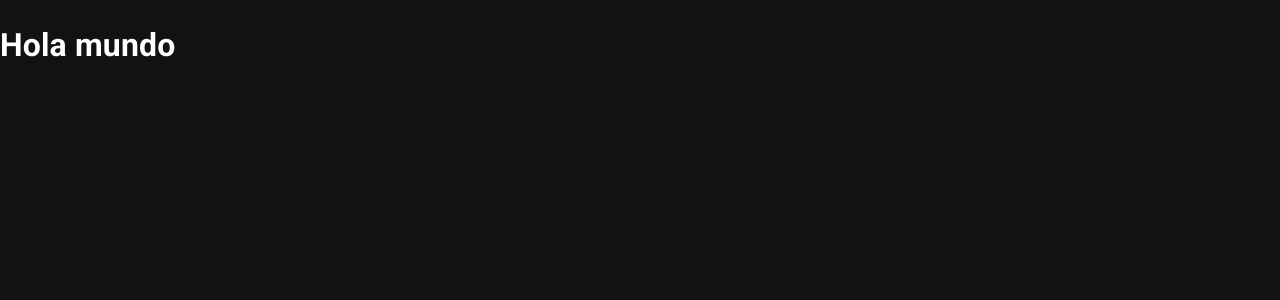
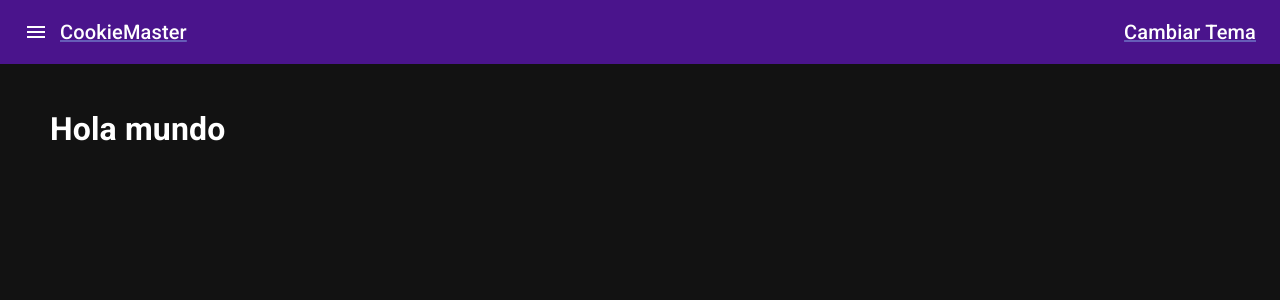
Before and after one commit to mundoenrique/04-next-cookie-master, a Next.js app: page / in a window 1280 px wide. Shown: the top 300 px of the page. Built offline with nearby package versions, Linux system fonts and the light colour scheme.

Commit message:
Crea layout y navbar

```diff
--- /dev/null
+++ b/components/layouts/Layout.tsx
@@ -0,0 +1,25 @@
+import { FC } from 'react';
+import Head from 'next/head';
+import { Navbar } from '../ui';
+
+interface Props {
+  children: JSX.Element;
+}
+
+export const Layout: FC<Props> = ({ children }) => {
+  return (
+    <>
+      <Head>layout</Head>
+      <nav>
+        <Navbar />
+      </nav>
+      <main
+        style={{
+          padding: '20px 50px',
+        }}
+      >
+        {children}
+      </main>
+    </>
+  );
+};
--- /dev/null
+++ b/components/layouts/index.ts
@@ -0,0 +1 @@
+export * from './Layout';
--- /dev/null
+++ b/components/ui/Navbar.tsx
@@ -0,0 +1,30 @@
+import NextLink from 'next/link';
+import { AppBar, IconButton, Link, Toolbar, Typography } from '@mui/material';
+import { MenuOutlined } from '@mui/icons-material';
+
+export const Navbar = () => {
+  return (
+    <AppBar position="sticky" elevation={0}>
+      <Toolbar>
+        <IconButton size="large" edge="start">
+          <MenuOutlined />
+        </IconButton>
+        <NextLink href="/" passHref>
+          <Link>
+            <Typography variant="h6" color="white">
+              CookieMaster
+            </Typography>
+          </Link>
+        </NextLink>
+        <div style={{ flex: 1 }} />
+        <NextLink href="/theme-changer" passHref>
+          <Link>
+            <Typography variant="h6" color="white">
+              Cambiar Tema
+            </Typography>
+          </Link>
+        </NextLink>
+      </Toolbar>
+    </AppBar>
+  );
+};
--- /dev/null
+++ b/components/ui/index.ts
@@ -0,0 +1 @@
+export * from './Navbar';
--- a/pages/index.tsx
+++ b/pages/index.tsx
@@ -1,10 +1,11 @@
 import type { NextPage } from 'next';
+import { Layout } from '../components/layouts';
 
 const Home: NextPage = () => {
   return (
-    <>
+    <Layout>
       <h1>Hola mundo</h1>
-    </>
+    </Layout>
   );
 };
 
```
Also changed, not shown: 1 other file (tests, documents, lock files or other folders).
